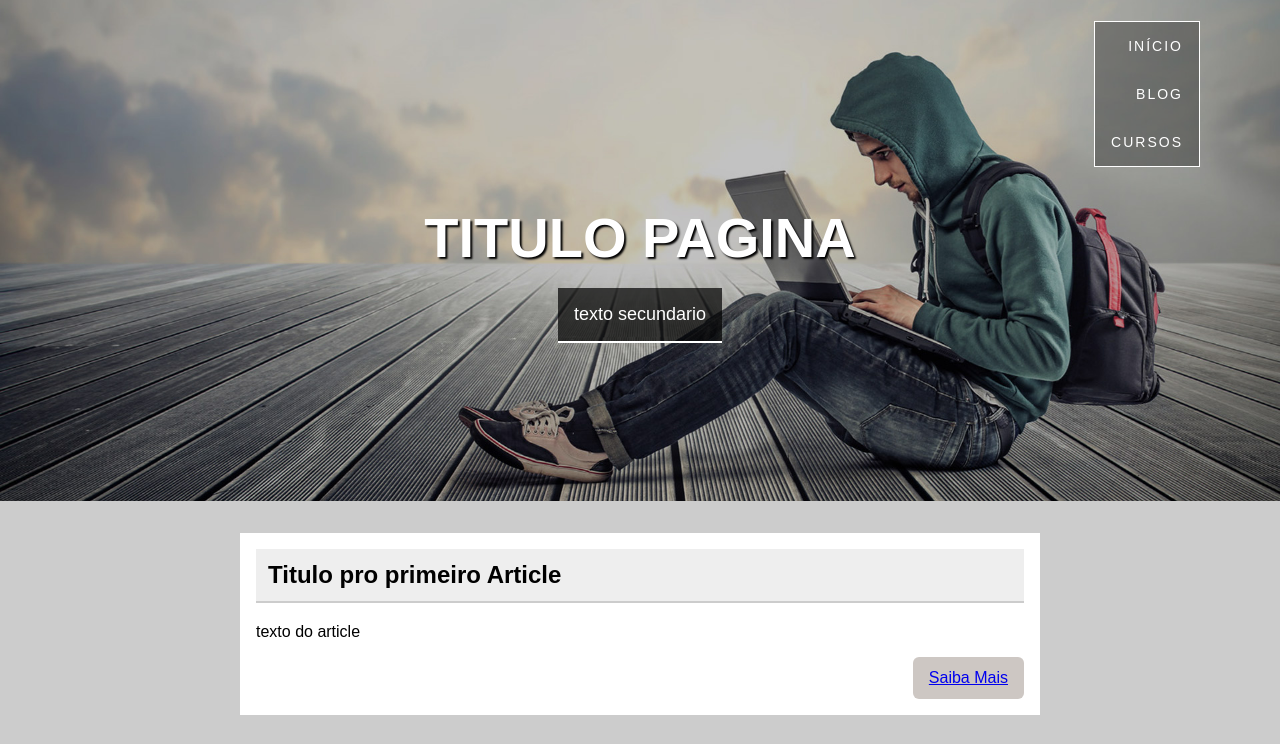
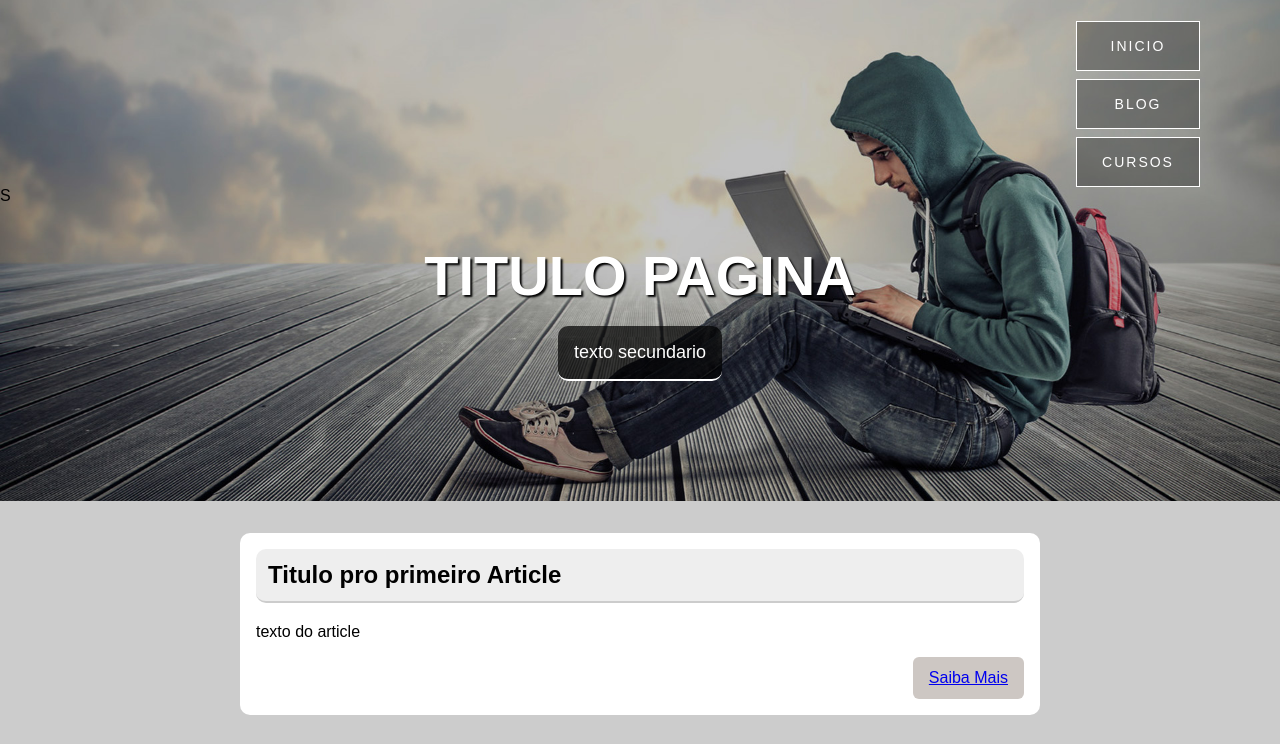
Before and after one commit to GuilhermeMuri2207/Projeto1, a plain HTML site: page index.html in a window 1280 px wide. Shown: the top 744 px of the page. Drawn offline with Linux system fonts and the light colour scheme.

Commit message:
alteracao lista

```diff
--- a/index.html
+++ b/index.html
@@ -7,15 +7,19 @@
 </head>
 <body>
     <header class="hero">
-        <nav>
-            <ul>
-                <li>
-                    <a href="#">Início</a>
-                    <a href="#">Blog</a>
-                    <a href="#">Cursos</a>
-                </li>
+        <nav class="hero-lista">
+            <ul class="lista">
+              <li>
+                <a href="">Inicio</a>
+              </li>
+              <li >
+                <a href="">Blog</a>
+              </li>
+              <li >
+                <a href="">Cursos</a>
+              </li>
             </ul>
-        </nav>
+          </nav>S
 
         <div class="hero-content">
             <h1>Titulo Pagina</h1>
--- a/styles/style.css
+++ b/styles/style.css
@@ -37,6 +37,7 @@ body{
     display: inline-block;
     padding: 16px;
     border-bottom: 2px solid;
+    border-radius: 10px;
 }
 
 .hero nav ul{
@@ -60,6 +61,9 @@ body{
     text-transform: uppercase;
     font-size: 14px;
     letter-spacing: 2px;
+    border: 0px solid white;
+    text-align: center;
+
 }
 
 .hero nav a:hover{
@@ -81,6 +85,7 @@ article{
     background-color: white;
     padding: 16px;
     margin-bottom: 32px;
+    border-radius: 10px;
 }
 
 article h2{
@@ -88,6 +93,7 @@ article h2{
     background-color: #eee;
     padding: 12px;
     margin-top: 0;
+    border-radius: 10px;
 }
 
 .btn{
@@ -112,3 +118,16 @@ a .btn  Espaço = Descendente (Se está contido)
     text-shadow: 2px 2px 2px black;
     letter-spacing: 2px;
 }
+
+.lista{
+    display: flex;
+    flex-direction: column;
+    width: 150px;
+    justify-content: flex-end;
+    gap: 8px;
+}
+
+.hero-lista{
+    display: flex;
+    justify-content: flex-end;
+}
```
